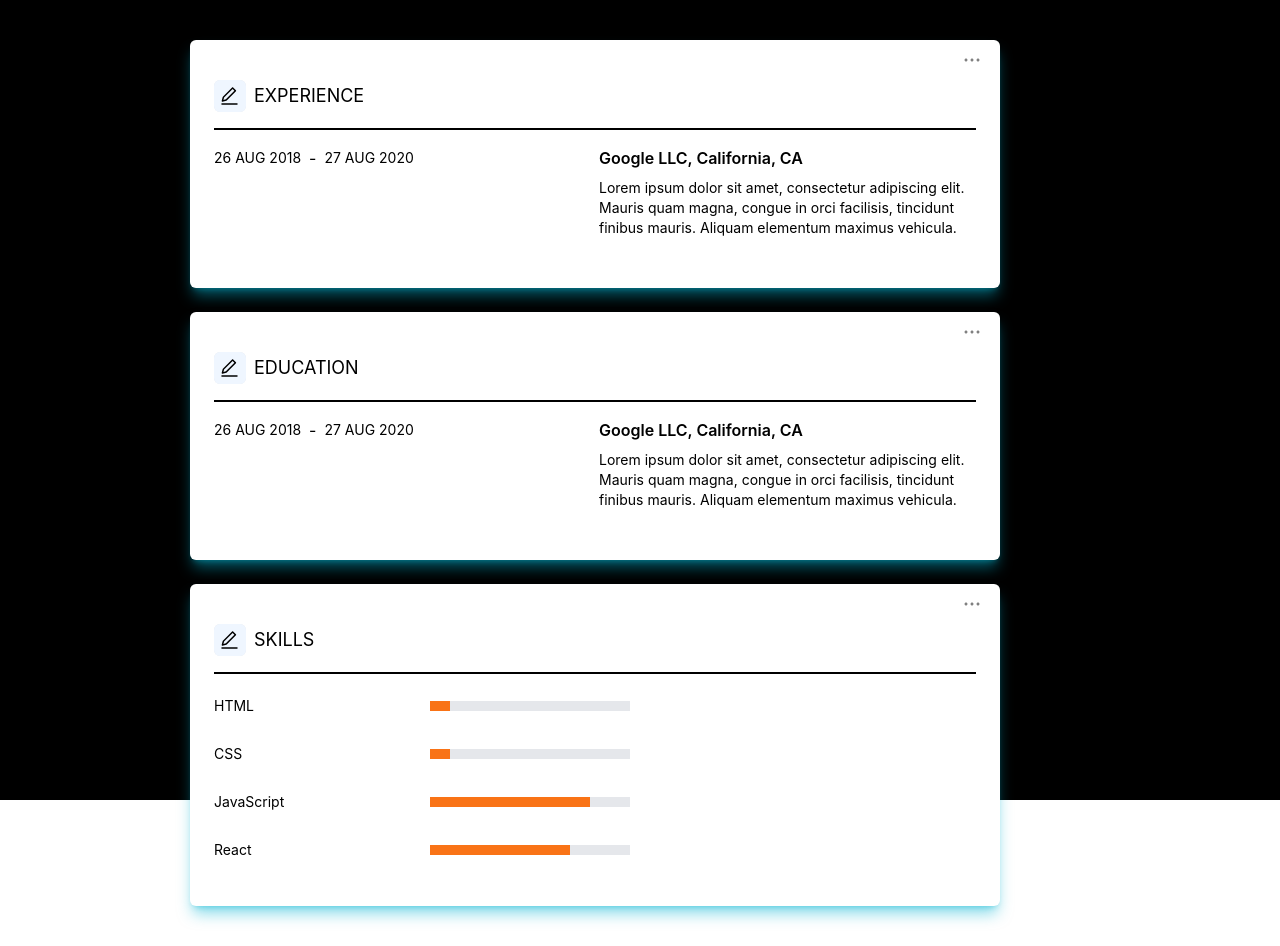
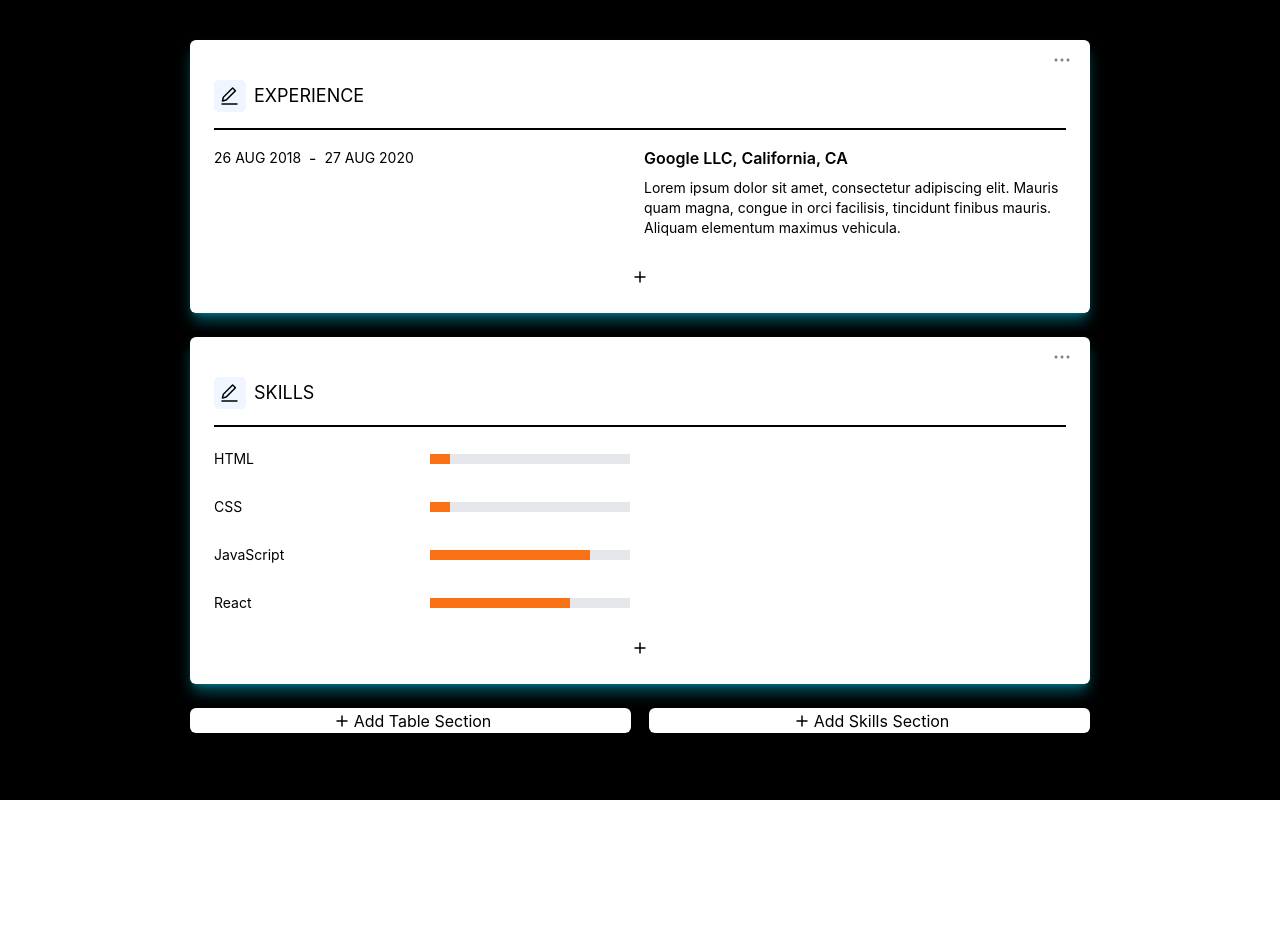
Before and after one commit to YunesB/cv-assembler, a React (Create React App) app: page / in a window 1280 px wide. After the commit the page ends 800 px from the top, so only its background shows below. Built offline with nearby package versions, Linux system fonts and the light colour scheme.

Commit message:
feat: adding section logic added

```diff
--- a/package.json
+++ b/package.json
@@ -10,6 +10,7 @@
     "react-beautiful-dnd": "^13.1.1",
     "react-dom": "^18.2.0",
     "react-scripts": "5.0.1",
+    "uuid": "^9.0.0",
     "web-vitals": "^2.1.4"
   },
   "scripts": {
--- a/src/App.tsx
+++ b/src/App.tsx
@@ -1,10 +1,33 @@
 import { FC, useState } from "react";
 import { DragDropContext, Draggable, DropResult } from "react-beautiful-dnd";
 
+import { v4 as uuidv4 } from "uuid";
+
+import { AddSectionButtons } from "./components/atoms/AddSectionButtons";
 import { StrictModeDroppable } from "./components/molecules/StrictDroppable";
 import { Section } from "./components/organisms/Section";
 import { TSection } from "./projectTypes/general.types";
-import { INITIAL_SECTIONS } from "./utils/constants";
+import {
+  DATED_SECTION_TYPE,
+  INITIAL_SECTIONS,
+  SKILLS_SECTION_TYPE
+} from "./utils/constants";
+
+const EMPTY_TABLE_SECTION: TSection = {
+  name: "section",
+  title: "SECTION",
+  type: DATED_SECTION_TYPE,
+  id: "",
+  data: []
+};
+
+const EMPTY_SKILL_SECTION: TSection = {
+  name: "section",
+  title: "SECTION",
+  type: SKILLS_SECTION_TYPE,
+  id: "",
+  data: []
+};
 
 const App: FC = () => {
   const [sections, setSections] = useState<TSection[]>(INITIAL_SECTIONS);
@@ -20,6 +43,14 @@
     setSections(newItems);
   };
 
+  const handleAddTableSection = () => {
+    setSections([...sections, { ...EMPTY_TABLE_SECTION, id: uuidv4() }]);
+  };
+
+  const handleAddSkillsSection = () => {
+    setSections([...sections, { ...EMPTY_SKILL_SECTION, id: uuidv4() }]);
+  };
+
   return (
     <>
       <div className="max-w-[980px] w-full h-full p-10 relative z-10 m-auto">
@@ -29,7 +60,7 @@
               <div
                 {...provided.droppableProps}
                 ref={provided.innerRef}
-                className={`space-y-6 min-h-[400px] ${
+                className={`space-y-6 min-h-[400px]  mx-auto ${
                   snapshot.isDraggingOver ? "" : ""
                 }`}
               >
@@ -40,9 +71,7 @@
                         ref={provided.innerRef}
                         {...provided.draggableProps}
                         {...provided.dragHandleProps}
-                        className={`${
-                          snapshot.isDragging ? "opacity-75" : ""
-                        } max-w-[90%]`}
+                        className={`${snapshot.isDragging ? "opacity-75" : ""}`}
                       >
                         <Section title={title} type={type} data={data} />
                       </div>
@@ -54,6 +83,11 @@
             )}
           </StrictModeDroppable>
         </DragDropContext>
+        <AddSectionButtons
+          addTable={handleAddTableSection}
+          addSkills={handleAddSkillsSection}
+          className="mx-auto"
+        />
       </div>
       <div className="bg-black w-[100vw] h-[100vh] fixed inset-0 z-0" />
     </>
--- /dev/null
+++ b/src/components/atoms/AddSectionButtons.tsx
@@ -0,0 +1,42 @@
+import { FC } from "react";
+
+import { MEDIUM_SIZE } from "../../utils/constants";
+import { PlusIcon } from "../../utils/icons";
+
+import { Icon } from "./Icon";
+
+type TProps = {
+  addTable: () => void;
+  addSkills: () => void;
+  className?: string;
+};
+
+export const AddSectionButtons: FC<TProps> = ({
+  addTable,
+  addSkills,
+  className
+}) => {
+  return (
+    <div
+      className={`flex items-center justify-between w-full ${className} mt-6 overflow-hidden w-full`}
+    >
+      <button
+        type="button"
+        className="w-[49%] flex spacy-y-2 items-center justify-center h-[25px] bg-white hover:bg-orange-300 rounded-md"
+        onClick={addTable}
+      >
+        <Icon src={PlusIcon} size={MEDIUM_SIZE} />
+        <span>Add Table Section</span>
+      </button>
+
+      <button
+        type="button"
+        className="w-[49%] flex spacy-y-2 items-center justify-center h-[25px] bg-white hover:bg-orange-300 rounded-md"
+        onClick={addSkills}
+      >
+        <Icon src={PlusIcon} size={MEDIUM_SIZE} />
+        <span>Add Skills Section</span>
+      </button>
+    </div>
+  );
+};
--- a/src/components/molecules/DatedItem.tsx
+++ b/src/components/molecules/DatedItem.tsx
@@ -7,14 +7,15 @@
 
 type TProps = {
   data: TTableDataType;
+  onDelete: (id: string) => void;
 };
 
-export const DatedItem: FC<TProps> = ({ data }) => {
+export const DatedItem: FC<TProps> = ({ data, onDelete }) => {
   const [isEdited, setEdited] = useState(false);
   const [initialValues, setInitialValues] = useState<TTableDataType>(data);
   const [inputValues, setInputValues] = useState<TTableDataType>(data);
 
-  const { from, to, jobTitle, description } = inputValues;
+  const { from, to, jobTitle, description, id } = inputValues;
 
   const handleConfirm = () => {
     setInitialValues(inputValues);
@@ -67,10 +68,7 @@
           <div className="flex items-center mt-auto space-x-2">
             <IconButton src={CheckIcon} onClick={handleConfirm} />
             <IconButton src={CloseIcon} onClick={handleCancel} />
-            <IconButton
-              src={DeleteIcon}
-              onClick={() => console.log("delete")}
-            />
+            <IconButton src={DeleteIcon} onClick={() => onDelete(id)} />
           </div>
 
           <textarea
--- a/src/components/molecules/SectionBody.tsx
+++ b/src/components/molecules/SectionBody.tsx
@@ -1,4 +1,6 @@
 import { FC, useState } from "react";
+
+import { v4 as uuidv4 } from "uuid";
 
 import {
   TSectionType,
@@ -6,7 +8,13 @@
   TTableDataType,
   TSkill
 } from "../../projectTypes/general.types";
-import { DATED_SECTION_TYPE, SKILLS_SECTION_TYPE } from "../../utils/constants";
+import {
+  DATED_SECTION_TYPE,
+  MEDIUM_SIZE,
+  SKILLS_SECTION_TYPE
+} from "../../utils/constants";
+import { PlusIcon } from "../../utils/icons";
+import { Icon } from "../atoms/Icon";
 
 import { DatedItem } from "./DatedItem";
 import { SkillsItem } from "./SkillsItem";
@@ -16,29 +24,91 @@
   data: TDataType;
 };
 
+const EMPTY_TABLE_LINE = {
+  from: "DATE",
+  to: "DATE",
+  jobTitle: "JOB TITLE",
+  id: "",
+  description: "DESCRIPTION"
+};
+
+const EMPTY_SKILL_LINE = {
+  name: "NAME",
+  value: 50,
+  id: ""
+};
+
+const AddButton: FC<{ onAdd: () => void }> = ({ onAdd }) => {
+  return (
+    <button
+      type="button"
+      className="w-full flex spacy-y-2 items-center justify-center h-[25px] hover:bg-blue-50"
+      onClick={onAdd}
+    >
+      <Icon src={PlusIcon} size={MEDIUM_SIZE} />
+    </button>
+  );
+};
+
 export const SectionBody: FC<TProps> = ({ type, data }) => {
-  const tableData = data as TTableDataType[];
-  const skillsData = data as TSkill[];
+  const [sectionData, setSectionData] = useState<TDataType>(data);
 
-  const [tables, setTables] = useState<TTableDataType[]>(tableData);
-  const [skills, setSkills] = useState<TSkill[]>(skillsData);
+  const tableData = sectionData as TTableDataType[];
+  const skillsData = sectionData as TSkill[];
+
+  const isTable = type === DATED_SECTION_TYPE;
+  const isSkills = type === SKILLS_SECTION_TYPE;
+
+  const handleAddLine = () => {
+    if (isTable) {
+      setSectionData([...tableData, { ...EMPTY_TABLE_LINE, id: uuidv4() }]);
+    } else if (isSkills) {
+      setSectionData([...skillsData, { ...EMPTY_SKILL_LINE, id: uuidv4() }]);
+    }
+  };
+
+  const handleDeleteLine = (id: string) => {
+    if (isTable) {
+      const filteredData = tableData.filter((t) => t.id !== id);
+      setSectionData(filteredData);
+    } else if (isSkills) {
+      const filteredData = skillsData.filter((t) => t.id !== id);
+      setSectionData(filteredData);
+    }
+  };
 
   return (
     <>
-      {type === DATED_SECTION_TYPE && (
-        <ul className="flex flex-col space-y-4 my-4">
-          {tables.map((data, index) => (
-            <DatedItem data={data} key={`${data.jobTitle}-${index}`} />
-          ))}
-        </ul>
+      {isTable && (
+        <>
+          <ul className="flex flex-col space-y-4 my-4 mb-4">
+            {tableData.map((data) => (
+              <DatedItem
+                data={data}
+                key={data.id}
+                onDelete={handleDeleteLine}
+              />
+            ))}
+          </ul>
+
+          <AddButton onAdd={handleAddLine} />
+        </>
       )}
 
-      {type === SKILLS_SECTION_TYPE && (
-        <ul className="flex flex-col space-y-4 my-4">
-          {skills.map((data, index) => (
-            <SkillsItem data={data} key={`${data.name}-${index}`} />
-          ))}
-        </ul>
+      {isSkills && (
+        <>
+          <ul className="flex flex-col space-y-4 my-4 mb-4">
+            {skillsData.map((data) => (
+              <SkillsItem
+                data={data}
+                key={data.id}
+                onDelete={handleDeleteLine}
+              />
+            ))}
+          </ul>
+
+          <AddButton onAdd={handleAddLine} />
+        </>
       )}
     </>
   );
--- a/src/projectTypes/general.types.ts
+++ b/src/projectTypes/general.types.ts
@@ -35,11 +35,13 @@
   to: string;
   jobTitle: string;
   description: string;
+  id: string;
 };
 
 export type TSkill = {
   name: string;
   value: number;
+  id: string;
 };
 
 export type TDataType = TTableDataType[] | TSkill[];
@@ -48,5 +50,6 @@
   name: string;
   title: string;
   type: TSectionType;
+  id: string;
   data: TDataType;
 };
--- a/src/utils/constants.ts
+++ b/src/utils/constants.ts
@@ -1,3 +1,5 @@
+import { v4 as uuidv4 } from "uuid";
+
 import { TSection } from "../projectTypes/general.types";
 
 export const BUTTON_TYPE = "button";
@@ -25,25 +27,13 @@
     name: "experience",
     title: "Experience",
     type: DATED_SECTION_TYPE,
+    id: `${uuidv4()}-${DATED_SECTION_TYPE}`,
     data: [
       {
         from: "26 AUG 2018",
         to: "27 AUG 2020",
         jobTitle: "Google LLC, California, CA",
-        description:
-          "Lorem ipsum dolor sit amet, consectetur adipiscing elit. Mauris quam magna, congue in orci facilisis, tincidunt finibus mauris. Aliquam elementum maximus vehicula."
-      }
-    ]
-  },
-  {
-    name: "education",
-    title: "Education",
-    type: DATED_SECTION_TYPE,
-    data: [
-      {
-        from: "26 AUG 2018",
-        to: "27 AUG 2020",
-        jobTitle: "Google LLC, California, CA",
+        id: `${uuidv4()}-inner`,
         description:
           "Lorem ipsum dolor sit amet, consectetur adipiscing elit. Mauris quam magna, congue in orci facilisis, tincidunt finibus mauris. Aliquam elementum maximus vehicula."
       }
@@ -53,22 +43,27 @@
     name: "skills",
     title: "Skills",
     type: SKILLS_SECTION_TYPE,
+    id: `${uuidv4()}-${SKILLS_SECTION_TYPE}`,
     data: [
       {
         name: "HTML",
-        value: 10
+        value: 10,
+        id: "default-001"
       },
       {
         name: "CSS",
-        value: 10
+        value: 10,
+        id: "default-002"
       },
       {
         name: "JavaScript",
-        value: 80
+        value: 80,
+        id: "default-003"
       },
       {
         name: "React",
-        value: 70
+        value: 70,
+        id: "default-004"
       }
     ]
   }
--- a/src/utils/icons.ts
+++ b/src/utils/icons.ts
@@ -4,6 +4,7 @@
 import drag from "../assets/icons/drag.svg";
 import dragHor from "../assets/icons/drag-horizontal.svg";
 import deleteIcon from "../assets/icons//delete.svg";
+import plusIcon from "../assets/icons/plus.svg";
 
 export const CheckIcon = check;
 export const CloseIcon = close;
@@ -11,6 +12,7 @@
 export const DragIconVertical = drag;
 export const DragIconHorizontal = dragHor;
 export const DeleteIcon = deleteIcon;
+export const PlusIcon = plusIcon;
 
 export const allIcons = [
   { name: "check", icon: CheckIcon },
```
Also changed, not shown: src/components/molecules/SkillsItem.tsx (+13 -18 lines), src/assets/icons/plus.svg (added), 1 other file (tests, documents, lock files or other folders).
